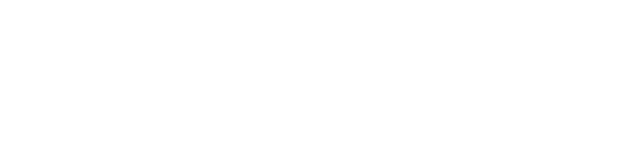
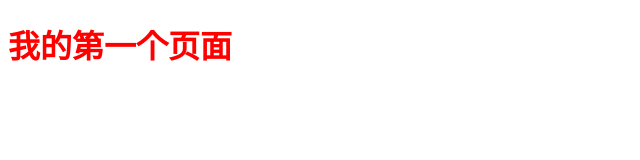
Before and after one commit to wuhu0723/test_39, a plain HTML site: page index.html in a window 1280 px wide. Shown: the whole page, without its empty margins (0-640 px from the left). Drawn offline with Linux system fonts and the light colour scheme.

Commit message:
02-完成了第一个功能：修改了样式

```diff
--- a/css/index.css
+++ b/css/index.css
@@ -0,0 +1,3 @@
+h1{
+    color:red;
+}
--- a/index.html
+++ b/index.html
@@ -5,8 +5,9 @@
     <meta name="viewport" content="width=device-width, initial-scale=1.0">
     <meta http-equiv="X-UA-Compatible" content="ie=edge">
     <title>Document</title>
+    <link rel="stylesheet" href="./css/index.css">
 </head>
 <body>
-
+    <h1>我的第一个页面</h1>
 </body>
 </html>
```
